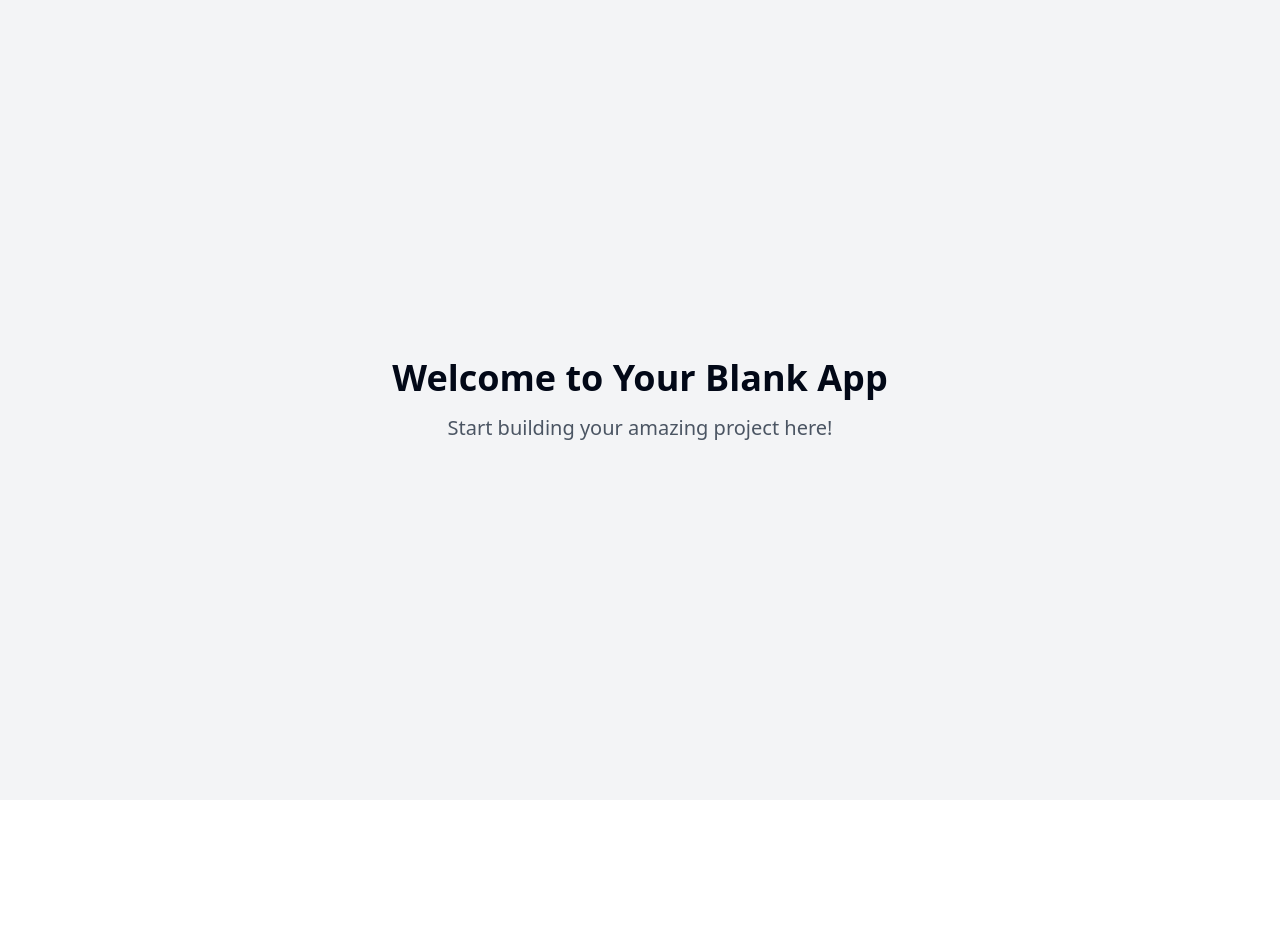
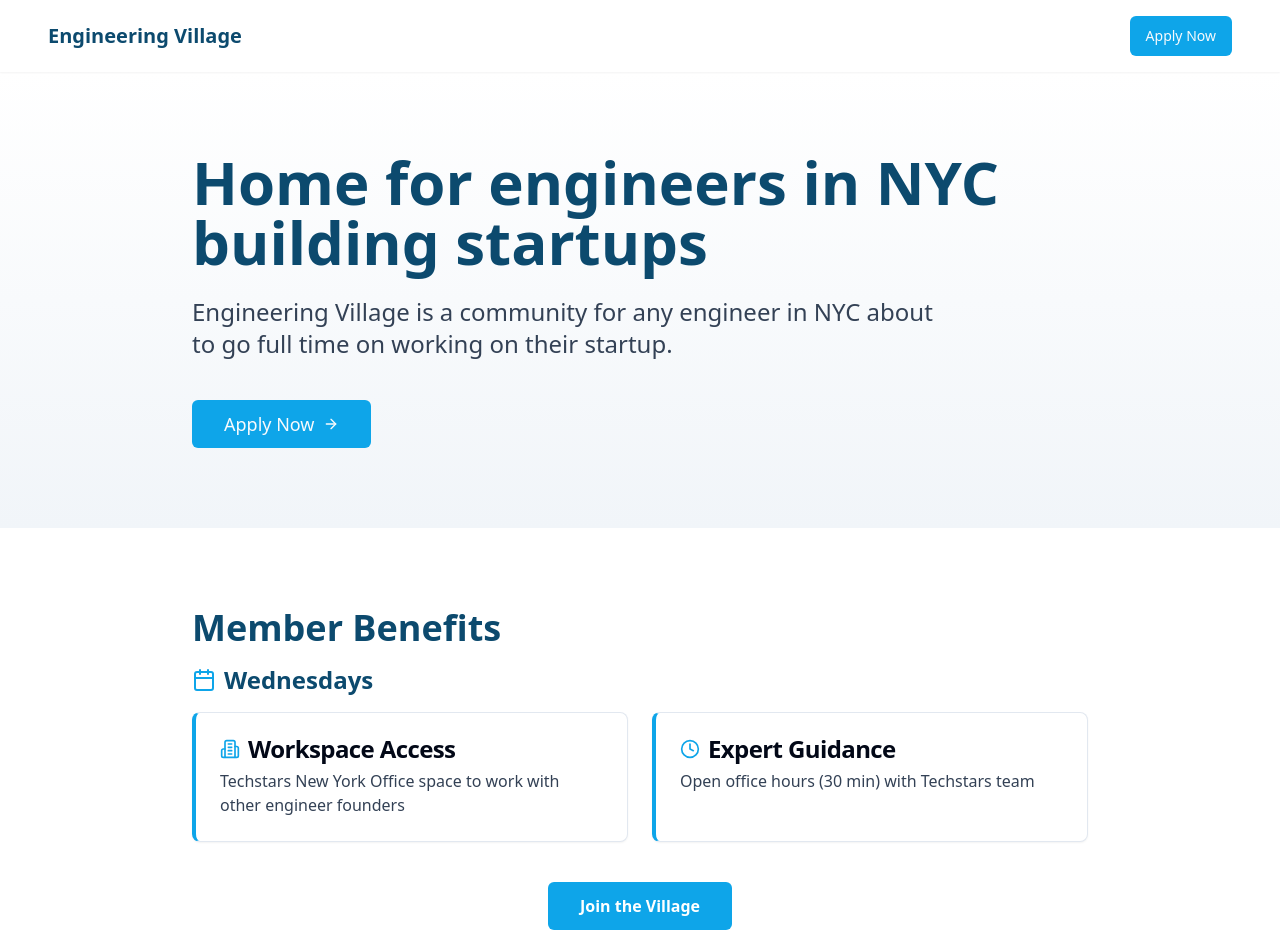
Before and after one commit to yazgiraldoa/engineer-village, a React (Vite) app: page / in a window 1280 px wide. Shown: the top 952 px of the page. Before the commit the page ends 800 px from the top, so only its background shows below. Built offline with nearby package versions, Linux system fonts and the light colour scheme.

Commit message:
feat: Create Engineering Village landing page
Implement the landing page with the specified content and a button linking to the application form.

```diff
--- a/index.html
+++ b/index.html
@@ -1,14 +1,15 @@
+
 <!DOCTYPE html>
 <html lang="en">
   <head>
     <meta charset="UTF-8" />
     <meta name="viewport" content="width=device-width, initial-scale=1.0" />
-    <title>village-launch-page</title>
-    <meta name="description" content="Lovable Generated Project" />
-    <meta name="author" content="Lovable" />
+    <title>Engineering Village - NYC's Community for Engineer Founders</title>
+    <meta name="description" content="Engineering Village is a community for engineers in NYC building startups, offering workspace and mentorship." />
+    <meta name="author" content="Engineering Village" />
 
-    <meta property="og:title" content="village-launch-page" />
-    <meta property="og:description" content="Lovable Generated Project" />
+    <meta property="og:title" content="Engineering Village - NYC's Community for Engineer Founders" />
+    <meta property="og:description" content="Engineering Village is a community for engineers in NYC building startups, offering workspace and mentorship." />
     <meta property="og:type" content="website" />
     <meta property="og:image" content="https://lovable.dev/opengraph-image-p98pqg.png" />
 
--- /dev/null
+++ b/src/components/Benefits.tsx
@@ -0,0 +1,63 @@
+
+import React from 'react';
+import { Calendar, Building2, Clock } from 'lucide-react';
+import { Card, CardContent, CardHeader, CardTitle } from '@/components/ui/card';
+
+const Benefits = () => {
+  return (
+    <section className="py-20 px-6 md:px-12 bg-white">
+      <div className="max-w-4xl mx-auto">
+        <h2 className="text-3xl md:text-4xl font-bold text-village-darkBlue mb-4">Member Benefits</h2>
+        <div className="mb-10">
+          <div className="flex items-center gap-2 mb-4">
+            <Calendar className="text-village-blue" size={24} />
+            <h3 className="text-2xl font-semibold text-village-darkBlue">Wednesdays</h3>
+          </div>
+
+          <div className="grid md:grid-cols-2 gap-6">
+            <Card className="border-l-4 border-l-village-blue shadow-sm hover:shadow-md transition-shadow">
+              <CardHeader className="pb-2">
+                <CardTitle className="flex items-center gap-2">
+                  <Building2 className="text-village-blue" size={20} />
+                  <span>Workspace Access</span>
+                </CardTitle>
+              </CardHeader>
+              <CardContent>
+                <p className="text-village-darkGray">
+                  Techstars New York Office space to work with other engineer founders
+                </p>
+              </CardContent>
+            </Card>
+
+            <Card className="border-l-4 border-l-village-blue shadow-sm hover:shadow-md transition-shadow">
+              <CardHeader className="pb-2">
+                <CardTitle className="flex items-center gap-2">
+                  <Clock className="text-village-blue" size={20} />
+                  <span>Expert Guidance</span>
+                </CardTitle>
+              </CardHeader>
+              <CardContent>
+                <p className="text-village-darkGray">
+                  Open office hours (30 min) with Techstars team
+                </p>
+              </CardContent>
+            </Card>
+          </div>
+        </div>
+
+        <div className="text-center">
+          <a
+            href="https://airtable.com/app4khX3IgMNZTinP/pag6OUaSXYUHWqRbK/form"
+            target="_blank"
+            rel="noopener noreferrer"
+            className="inline-block bg-village-blue hover:bg-village-darkBlue text-white font-semibold py-3 px-8 rounded-md transition-colors"
+          >
+            Join the Village
+          </a>
+        </div>
+      </div>
+    </section>
+  );
+};
+
+export default Benefits;
--- /dev/null
+++ b/src/components/Footer.tsx
@@ -0,0 +1,22 @@
+
+import React from 'react';
+
+const Footer = () => {
+  return (
+    <footer className="py-8 px-6 md:px-12 bg-village-darkBlue text-white">
+      <div className="max-w-4xl mx-auto">
+        <div className="flex flex-col md:flex-row justify-between items-center">
+          <div className="mb-4 md:mb-0">
+            <h2 className="text-xl font-bold">Engineering Village</h2>
+            <p className="text-sm text-gray-300">NYC's community for engineer founders</p>
+          </div>
+          <div>
+            <p className="text-sm">&copy; {new Date().getFullYear()} Engineering Village. All rights reserved.</p>
+          </div>
+        </div>
+      </div>
+    </footer>
+  );
+};
+
+export default Footer;
--- /dev/null
+++ b/src/components/Hero.tsx
@@ -0,0 +1,36 @@
+
+import React from 'react';
+import { Button } from '@/components/ui/button';
+import { ArrowRight } from 'lucide-react';
+
+const Hero = () => {
+  return (
+    <section className="py-20 px-6 md:px-12 bg-gradient-to-b from-white to-village-gray">
+      <div className="max-w-4xl mx-auto">
+        <div className="animate-fade-up">
+          <h1 className="text-4xl md:text-5xl lg:text-6xl font-bold text-village-darkBlue mb-6 leading-tight">
+            Home for engineers in NYC building startups
+          </h1>
+          <p className="text-xl md:text-2xl text-village-darkGray mb-10 max-w-3xl">
+            Engineering Village is a community for any engineer in NYC about to go full time on working on their startup.
+          </p>
+          <Button
+            className="bg-village-blue hover:bg-village-darkBlue transition-colors text-lg px-8 py-6"
+            asChild
+          >
+            <a
+              href="https://airtable.com/app4khX3IgMNZTinP/pag6OUaSXYUHWqRbK/form"
+              target="_blank"
+              rel="noopener noreferrer"
+              className="flex items-center gap-2"
+            >
+              Apply Now <ArrowRight size={20} />
+            </a>
+          </Button>
+        </div>
+      </div>
+    </section>
+  );
+};
+
+export default Hero;
--- /dev/null
+++ b/src/components/Navbar.tsx
@@ -0,0 +1,30 @@
+
+import React from 'react';
+import { Button } from '@/components/ui/button';
+import { Link } from 'react-router-dom';
+
+const Navbar = () => {
+  return (
+    <nav className="py-4 px-6 md:px-12 flex justify-between items-center bg-white sticky top-0 shadow-sm z-10">
+      <div className="flex items-center">
+        <h1 className="text-xl font-bold text-village-darkBlue">Engineering Village</h1>
+      </div>
+      <div>
+        <Button
+          className="bg-village-blue hover:bg-village-darkBlue transition-colors"
+          asChild
+        >
+          <a
+            href="https://airtable.com/app4khX3IgMNZTinP/pag6OUaSXYUHWqRbK/form"
+            target="_blank"
+            rel="noopener noreferrer"
+          >
+            Apply Now
+          </a>
+        </Button>
+      </div>
+    </nav>
+  );
+};
+
+export default Navbar;
--- a/src/pages/Index.tsx
+++ b/src/pages/Index.tsx
@@ -1,12 +1,19 @@
-// Update this page (the content is just a fallback if you fail to update the page)
+
+import React from 'react';
+import Navbar from '@/components/Navbar';
+import Hero from '@/components/Hero';
+import Benefits from '@/components/Benefits';
+import Footer from '@/components/Footer';
 
 const Index = () => {
   return (
-    <div className="min-h-screen flex items-center justify-center bg-gray-100">
-      <div className="text-center">
-        <h1 className="text-4xl font-bold mb-4">Welcome to Your Blank App</h1>
-        <p className="text-xl text-gray-600">Start building your amazing project here!</p>
-      </div>
+    <div className="min-h-screen flex flex-col">
+      <Navbar />
+      <main className="flex-grow">
+        <Hero />
+        <Benefits />
+      </main>
+      <Footer />
     </div>
   );
 };
--- a/tailwind.config.ts
+++ b/tailwind.config.ts
@@ -1,3 +1,4 @@
+
 import type { Config } from "tailwindcss";
 
 export default {
@@ -52,6 +53,12 @@ export default {
 					DEFAULT: 'hsl(var(--card))',
 					foreground: 'hsl(var(--card-foreground))'
 				},
+				village: {
+					blue: '#0EA5E9',
+					darkBlue: '#0C4A6E',
+					gray: '#F1F5F9',
+					darkGray: '#334155'
+				},
 				sidebar: {
 					DEFAULT: 'hsl(var(--sidebar-background))',
 					foreground: 'hsl(var(--sidebar-foreground))',
@@ -84,11 +91,21 @@ export default {
 					to: {
 						height: '0'
 					}
+				},
+				'fade-in': {
+					'0%': { opacity: '0' },
+					'100%': { opacity: '1' }
+				},
+				'fade-up': {
+					'0%': { opacity: '0', transform: 'translateY(10px)' },
+					'100%': { opacity: '1', transform: 'translateY(0)' }
 				}
 			},
 			animation: {
 				'accordion-down': 'accordion-down 0.2s ease-out',
-				'accordion-up': 'accordion-up 0.2s ease-out'
+				'accordion-up': 'accordion-up 0.2s ease-out',
+				'fade-in': 'fade-in 0.5s ease-out',
+				'fade-up': 'fade-up 0.5s ease-out'
 			}
 		}
 	},
```
